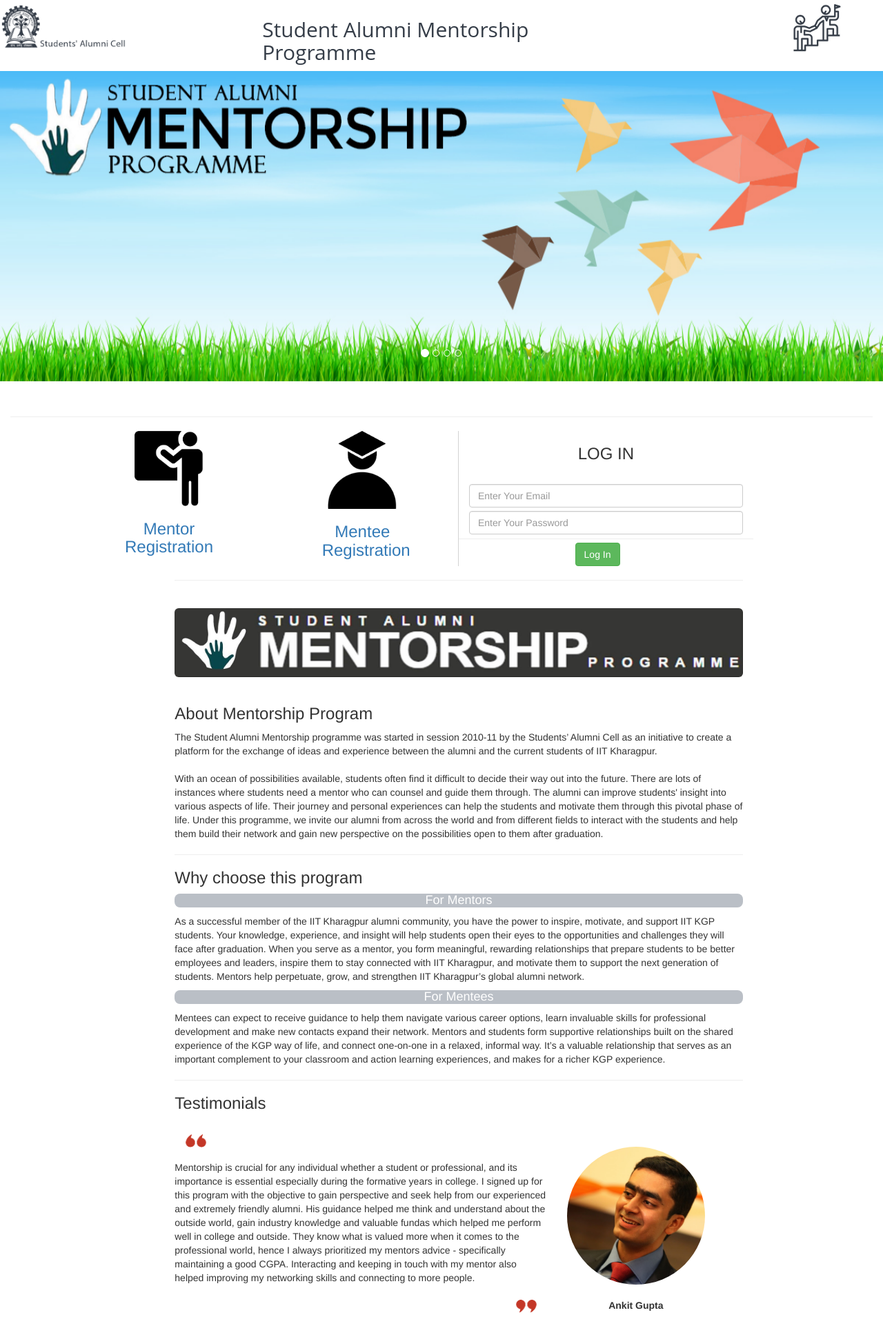
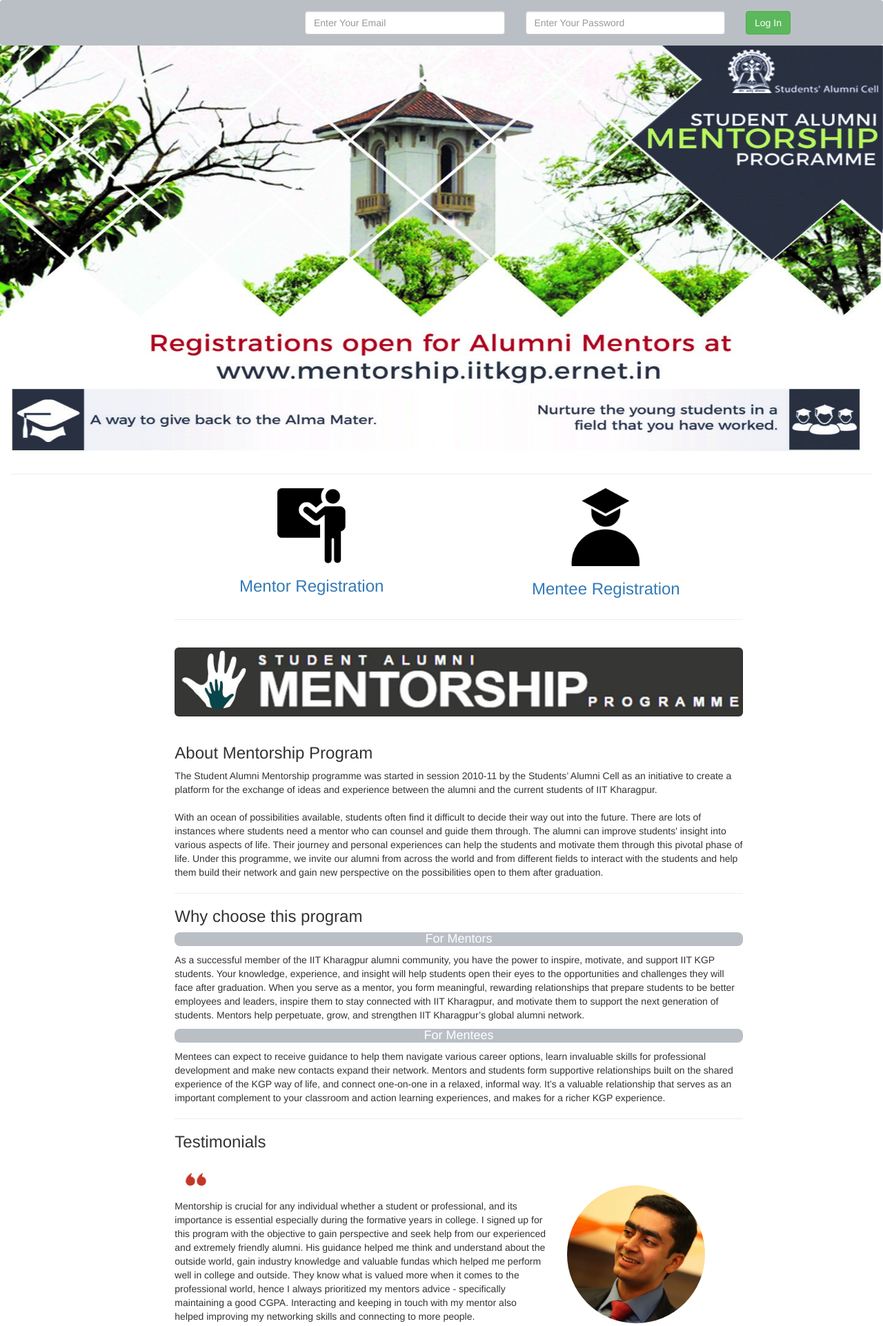
Before and after one commit to students-alumni-cell-iitkgp/mentorship, a CodeIgniter app: page /database/index.php/welcome/index in a window 1280 px wide. Shown: the top 1923 px of the page at 69% size. Run offline with CodeIgniter, Linux system fonts and the light colour scheme; some libraries are stand-ins or nearby versions.

Commit message:
Changing image for mentorship (#24)
* Updated changes

* session for login (#3)

* Update welcome_message.php (#4)

* Updating page after Error and Login Page

* Updating Page after Login error

* Correcting redirect address

* correcting redirecton url

* correcting redirection url

* correcting redirectional url

* Corrected Prezi and Logout view for session signedin user

* corrected tabs

* Corrected tabs

* Corrected Tabs

* Rectified Url link

* Modified front end and controller

* simplifying url

* added prezi on front screen

* url corrction

* Replacing Previou version again

* reverting to previous version

* front end changes

* Front end changes

* removing prominent list

* adding www. before url of forms

* Changing carousel image

```diff
--- a/application/views/welcome_message.php
+++ b/application/views/welcome_message.php
@@ -132,21 +132,43 @@
  </head>
  <body>
 
-  <div class="navbar z-depth-5" style="background-color:white; margin-bottom: 0px;">
-      <div class="row" style="margin-top: 5px;width: 99.9%">
-          <div class="col-md-3">
-              <a href="http://www.sac.iitkgp.ac.in/"><img height="65" src="img/logo2.png" alt=""></a>
-          </div>
+  <div class="navbar" style="padding: 15px; background-color:#babfc6; margin-bottom: 0px;">
+    <div class="row">
+      <div class="col-md-4"></div>
+      <?php
+      $this->load->helper('form');
+      $for=array('class' => 'form-horizontal',
 
-          <div class="col-md-6">
-                <h2 style="color: rgb(53,61,72);font-family: 'Open Sans',sans-serif;margin-left: 60px">Student Alumni Mentorship Programme</h2>
-          </div>
-
-          <div class="col-md-2">
-              <img style="float: right;margin-right: -80px" height="70" src="img/logo1.jpg" alt="">
-          </div>
+        'method' => 'post',
+        'role' => 'form',
+        );
+      echo form_open('index.php/login',$for);
+      ?>
+      <div class="col-md-3">
+        <?php
+        $email1 = array('name' => 'eid' ,
+          'type' => 'email',
+          'class' => 'form-control',
+          'placeholder' => 'Enter Your Email',
+          'required' => 'required' );
+        echo form_input($email1);
+        ?>
       </div>
-
+      <div class="col-md-3">
+        <?php
+        $pwd = array('name' => 'pass' ,
+          'type' => 'password',
+          'class' => 'form-control',
+          'placeholder' => 'Enter Your Password',
+          'required' => 'required' );
+        echo form_input($pwd);
+        ?>
+      </div>
+      <div class="col-md-2">
+        <button type="submit" class="btn btn-success">Log In</button>
+      </form>
+    </div>
+  </div>
 </div>
 
  	<div id="bg">
@@ -155,104 +177,57 @@
    <!-- Indicators -->
    <ol class="carousel-indicators">
      <li data-target="#myCarousel" data-slide-to="0" class="active"></li>
-     <li data-target="#myCarousel" data-slide-to="1"></li>
-     <li data-target="#myCarousel" data-slide-to="2"></li>
-     <li data-target="#myCarousel" data-slide-to="3"></li>
+     <!-- <li data-target="#myCarousel" data-slide-to="1"></li> -->
+     <!-- <li data-target="#myCarousel" data-slide-to="2"></li> -->
+     <!-- <li data-target="#myCarousel" data-slide-to="3"></li> -->
    </ol>
 
    <!-- Wrapper for slides -->
    <div class="carousel-inner" role="listbox" >
      <div class="item active">
-       <img src="img/mentorslider.jpg" style="width: 100vw; height: 450px;">
+       <img src="img/width.jpg" style="width: 100vw; height: 600px;">
 
      </div>
 
-     <div class="item">
-       <img src="img/mentorslidertwo.jpg" style="width: 100vw; height: 450px;">
+     <!-- <div class="item"> -->
+       <!-- <img src="img/mentorslidertwo.jpg" style="width: 100vw; height: 450px;"> -->
 
-     </div>
+     <!-- </div> -->
 
-     <div class="item">
-       <img src="img/mentorshipsliderthree.png" style="width: 100vw; height: 450px;">
+     <!-- <div class="item"> -->
+       <!-- <img src="img/mentorshipsliderthree.png" style="width: 100vw; height: 450px;"> -->
 
-     </div>
+     <!-- </div> -->
 
-     <div class="item">
-       <img src="img/mentorshipsliderfour.jpg"  style="width: 100vw; height: 450px;">
+     <!-- <div class="item"> -->
+       <!-- <img src="img/mentorshipsliderfour.jpg"  style="width: 100vw; height: 450px;"> -->
 
-     </div>
+     <!-- </div> -->
    </div>
 
  </div>
 
  </div> <br>
- <hr> <br>
+ <hr> <br> <br> <br> <br> <br><br> <br>
  <div class="container-fluid">
  	<hr>
  	<div class="row">
 
 
 <div class="col-md-2"> </div>
-		<div class="col-md-8" style="position:relative;left:25px;">
-    <div class="row fluid">
-    <div class="col-md-3" align="center" style="margin-left: -100px" >
+
+ 		<div class="col-md-8" style="position:relative;left:25px;">
+    <div class="row">
+    <div class="col-md-6" align="center">
     <a data-toggle="modal" href="#registermentor" style="outline: none;">
     <img src="img/ment.png" style="max-width:100px;">
         <h3>Mentor Registration</h3>
       </a> </div>
-      <div class="col-md-3" align="center" style="border-right: 1px solid lightgrey;padding-right: 80px;margin-left: 100px">
+      <div class="col-md-6" align="center">
       <a data-toggle="modal" data-target="#registerstudent">
       <img src="img/mentee.png" style="max-width:100px;">
         <h3>Mentee Registration</h3>
-      </a> </div>
-
-		<div class="col-md-6" align="center">
-            <div class="row">
-                <h3>LOG IN</h3><br>
-                <div class="col-md-12"></div>
-                <?php
-                $this->load->helper('form');
-                $for=array('class' => 'form-horizontal',
-
-                    'method' => 'post',
-                    'role' => 'form',
-                );
-                echo form_open('index.php/login',$for);
-                ?>
-
-                <div class="col-md-12">
-                    <?php
-                    $email1 = array('name' => 'eid' ,
-                        'type' => 'email',
-                        'class' => 'form-control',
-                        'placeholder' => 'Enter Your Email',
-                        'required' => 'required' );
-                    echo form_input($email1);
-                    ?>
-                </div>
-                <br>
-                <br>
-                <div class="col-md-12">
-                    <?php
-                    $pwd = array('name' => 'pass' ,
-                        'type' => 'password',
-                        'class' => 'form-control',
-                        'placeholder' => 'Enter Your Password',
-                        'required' => 'required' );
-                    echo form_input($pwd);
-                    ?>
-                </div>
-                <br>
-                <hr>
-                <div class="col-md-2" style="margin-right: 21px;padding-top: -5px;margin-top: -15px;margin-left: 36%">
-                    <button  type="submit" class="btn btn-success">Log In</button>
-                    </form>
-                </div>
-            </div>
-        </div>
-
-
-	</div>
+      </a> </div> </div>
       <hr>
  			<br>
  			<div class="tab-content" style="width:100%">
```
Also changed, not shown: img/width.jpg (added).
